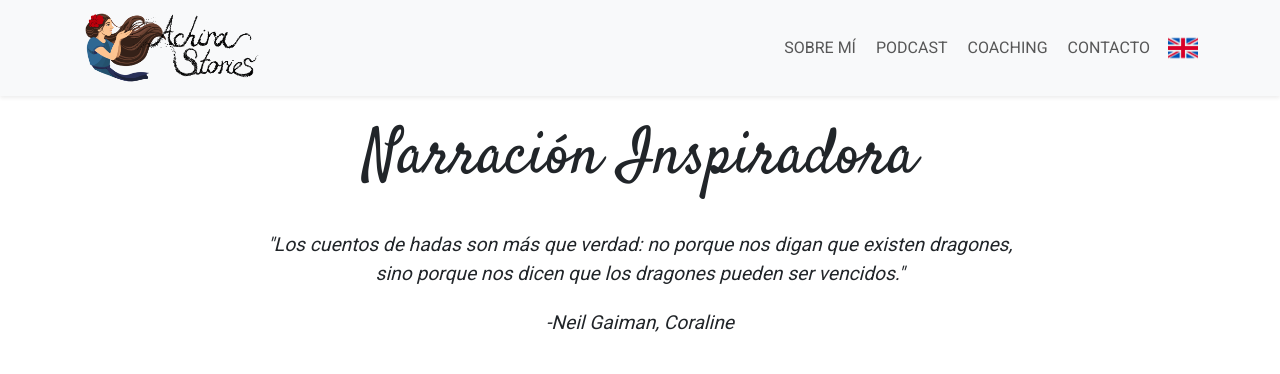
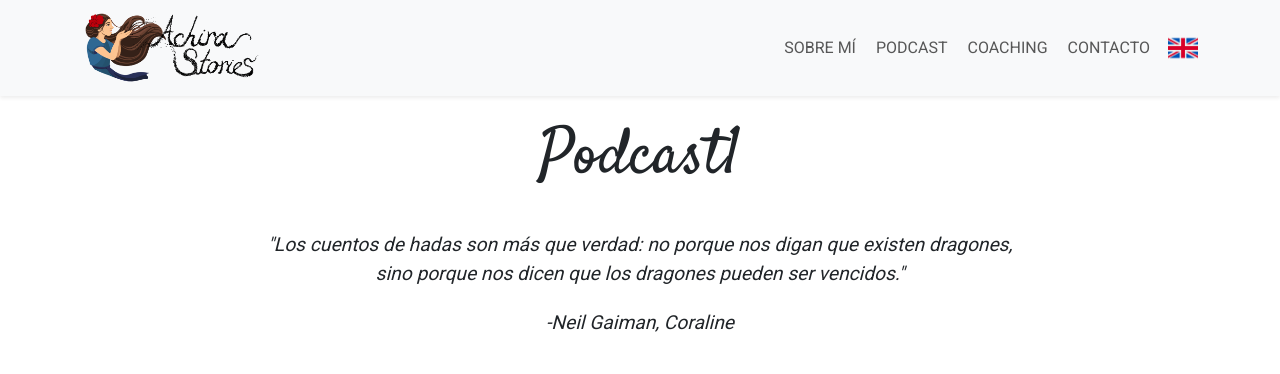
Before and after one commit to julian-ospina/achira, a plain HTML site: page podcast.html in a window 1280 px wide. Shown: the top 374 px of the page. Drawn offline with nearby package versions, Linux system fonts and the light colour scheme; a small style sheet from the web is missing.

Commit message:
Add project files

```diff
--- a/podcast.html
+++ b/podcast.html
@@ -62,7 +62,7 @@
       </div>
   </nav>
 
-  <h1 class="motivationalI" id="contact">Narración Inspiradora</h1> <br>
+  <h1 class="motivationalI" id="contact">Podcast1</h1> <br>
 
   <p class="pI">"Los cuentos de hadas son más que verdad: no porque nos digan que existen dragones, <br> sino porque nos dicen que los dragones pueden ser vencidos."</p>
   <p class="pIN">-Neil Gaiman, Coraline</p>
```
